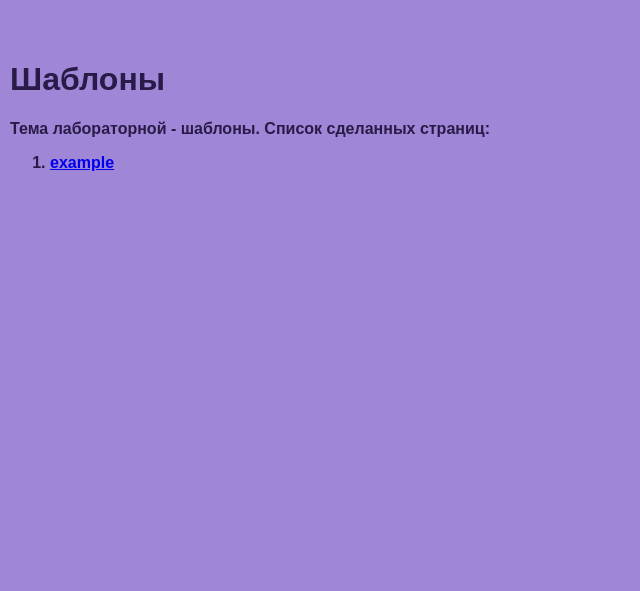
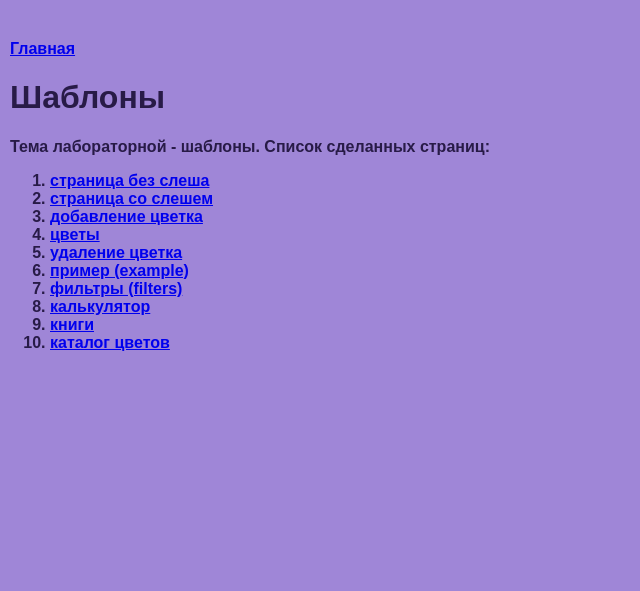
Before and after one commit to l1zzart/web-back-labs, a Flask app: page /lab2/ in a window 1280 px wide. Shown: the part 58-649 px from the top of the page, without its empty margins (0-640 px from the left). Run offline with Flask 3, Linux system fonts and the light colour scheme.

Commit message:
Добавление ссылок

```diff
--- a/app.py
+++ b/app.py
@@ -54,6 +54,7 @@ def index():
                 <h1>НГТУ, ФБ, WEB-программирование, часть 2. Список лабораторных</h1>
                 <ul>
                     <li><a href='/lab1'>Первая лабораторная</a></li>
+                    <li><a href='/lab2'>Вторая лабораторная</a></li>
                 </ul>
                 <hr>
                 <footer>
--- a/templates/base.html
+++ b/templates/base.html
@@ -12,6 +12,7 @@
     </header>
 
     <main>
+        <a href="/">Главная</a>
         {% block main %}{% endblock %}
     </main>
 
--- a/templates/lab2.html
+++ b/templates/lab2.html
@@ -8,8 +8,15 @@
     <h1>Шаблоны</h1>
     <div>Тема лабораторной - шаблоны. Список сделанных страниц: </div>
     <ol>
-        <li>
-            <a href="/lab2/example">example</a>
-        </li>
+        <li><a href="/lab2/a">страница без слеша</a></li>
+        <li><a href="/lab2/a/">страница со слешем</a></li>
+        <li><a href="/lab2/add_flower/">добавление цветка</a></li>
+        <li><a href="/lab2/all_flowers">цветы</a></li>
+        <li><a href="/lab2/clear_flowers">удаление цветка</a></li>
+        <li><a href="/lab2/example">пример (example)</a></li>
+        <li><a href="/lab2/filters">фильтры (filters)</a></li>
+        <li><a href="/lab2/calc/">калькулятор</a></li>
+        <li><a href="/lab2/books">книги</a></li>
+        <li><a href="/lab2/fl_catalog">каталог цветов</a></li>
     </ol>
 {% endblock %}
```
